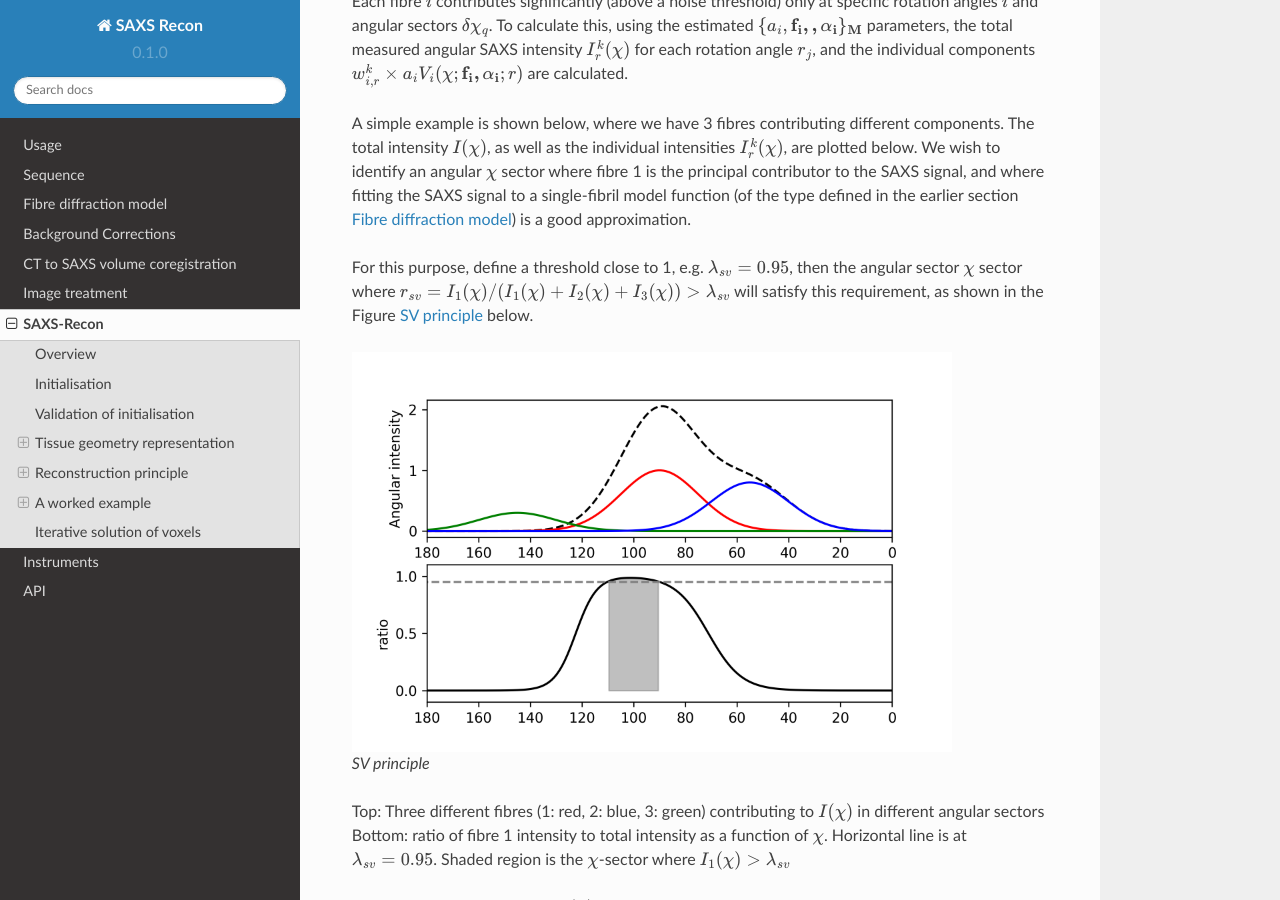
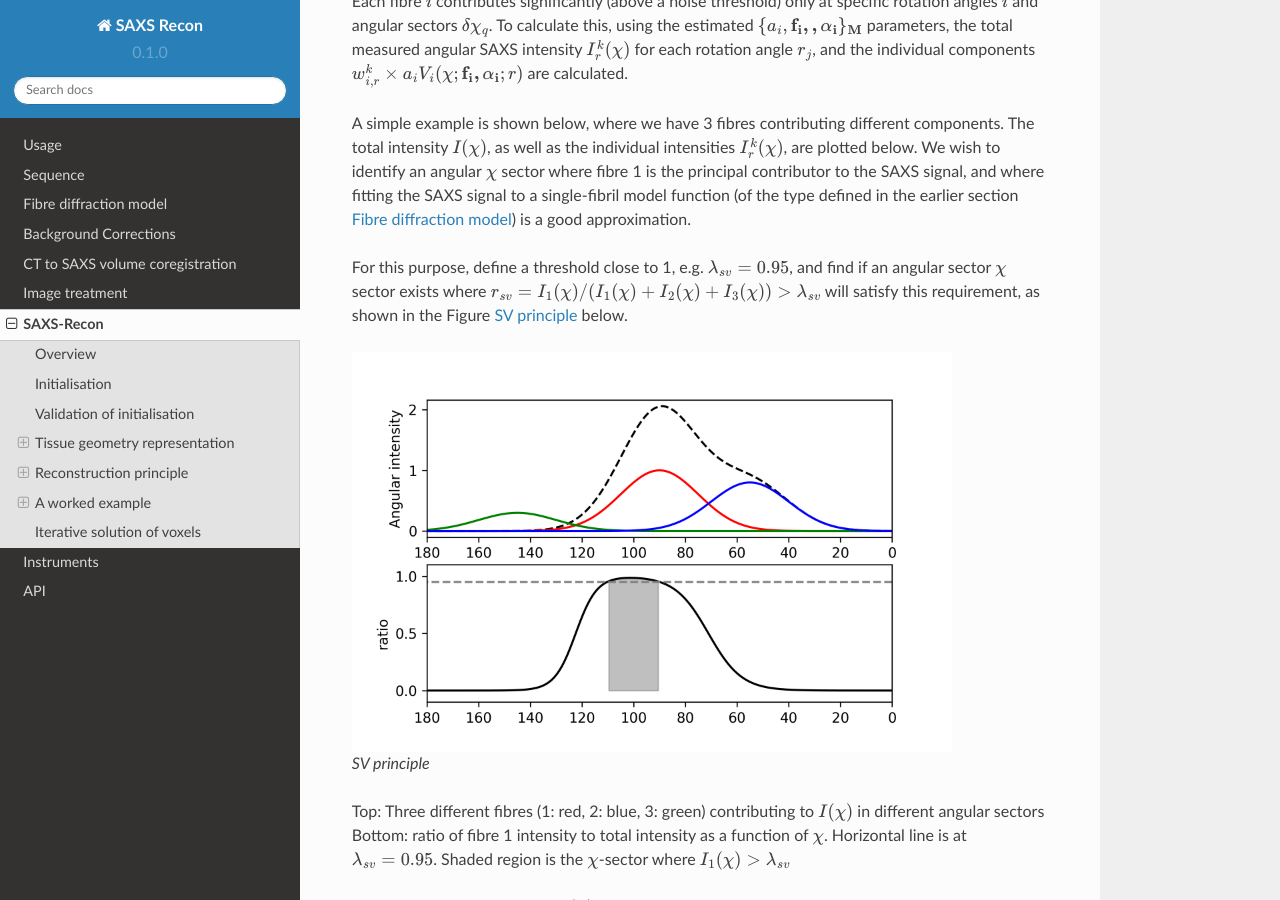
Before and after one commit to himadri111/saxs-docs-tutorial, a Sphinx documentation site: the page built from docs/source/saxsrecon.rst, in a window 1280 px wide and 900 px high, scrolled down 6288 px. Built offline with Sphinx 7.4.7 and the Read the Docs theme 2.0.0, drawn with Linux system fonts in a browser that asks for light colours.

Commit message:
Update saxsrecon.rst

```diff
--- a/docs/source/saxsrecon.rst
+++ b/docs/source/saxsrecon.rst
@@ -162,7 +162,7 @@ Each fibre :math:`i` contributes significantly (above a noise threshold) only at
 
 A simple example is shown below, where we have 3 fibres contributing different components. The total intensity :math:`I(\chi)`, as well as the individual intensities :math:`I^{k}_{r}(\chi)`, are plotted below. We wish to identify an angular :math:`\chi` sector where fibre 1 is the principal contributor to the SAXS signal, and where fitting the SAXS signal to a single-fibril model function (of the type defined in the earlier section :ref:`section_fibre_diff`) is a good approximation.
 
-For this purpose, define a threshold close to 1, e.g. :math:`\lambda_{sv}=0.95`, then the angular sector :math:`\chi` sector where :math:`r_{sv}=I_{1}(\chi)/(I_{1}(\chi)+I_{2}(\chi)+I_{3}(\chi))>\lambda_{sv}` will satisfy this requirement, as shown in the Figure :ref:`svprinciple-label` below.
+For this purpose, define a threshold close to 1, e.g. :math:`\lambda_{sv}=0.95`, and find if an angular sector :math:`\chi` sector exists where :math:`r_{sv}=I_{1}(\chi)/(I_{1}(\chi)+I_{2}(\chi)+I_{3}(\chi))>\lambda_{sv}` will satisfy this requirement, as shown in the Figure :ref:`svprinciple-label` below.
 
 .. _svprinciple-label:
 .. figure:: figures-saxsrecon/200124_sv_example.png
```
